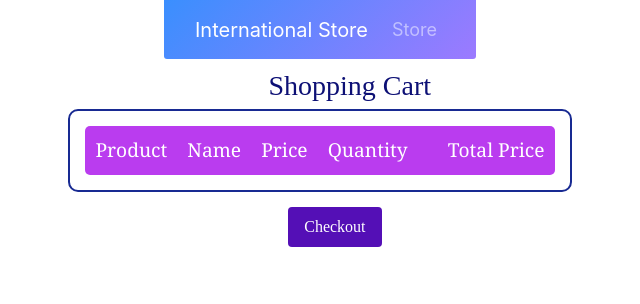
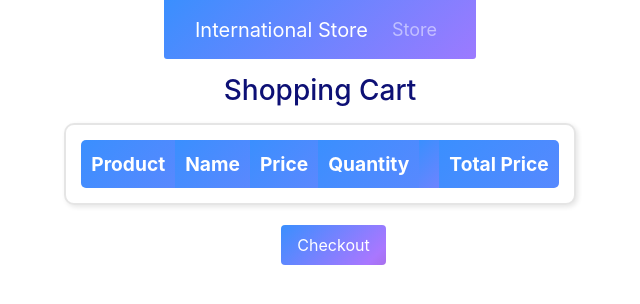
Before and after one commit to Hossein-MJafari/Project-2, a Flask app: page /shopping_cart in a window 1280 px wide. Shown: the top 304 px of the page, without its empty margins (320-960 px from the left). Run offline with Flask 3, Linux system fonts and the light colour scheme; data that the repository does not hold is empty; some libraries are stand-ins or nearby versions.

Commit message:
edited some styles.
-fixed some style irregularities.
-added the ability to view each item's description with hovering over the image.

```diff
--- a/website/static/css/cart_style.css
+++ b/website/static/css/cart_style.css
@@ -20,20 +20,15 @@ body {
     background-size: 250%;
 }
 
-.container {
-    margin-top: 50px;
-}
-
 .ShoppingCart {
-    float: left;
+    text-align: center;
     color: #0d1075;
-    margin-top: 5px;
-    margin-left: 200px;
-    font-family: 'Times New Roman', Times, serif;
+    margin: 15px;
 }
 
 .container {
-    border: 2px solid rgb(24, 42, 146);
+    border: 2px solid rgba(0, 0, 0, .1);
+    box-shadow: 2px 2px 5px rgba(0, 0, 0, .1);
     padding: 15px;
     margin-right: 180px;
     border-radius: 10px;
@@ -59,19 +54,19 @@ body {
 }
 
 .btn_area input[type="submit"] {
-    background-color: #540fb6;
+    background-image: linear-gradient(135deg, #3a8ffe, #a977ff, #a1498b);
+    background-size: 200%;
+    transition: background-position .3s;
     color: rgb(255, 255, 255);
     border: none;
     padding: 8px 16px;
     cursor: pointer;
     border-radius: 4px;
-    margin-right: 5px;
-    font-family: 'Times New Roman', Times, serif;
+    margin: 5px;
 }
 
 .btn_area input[type="submit"]:hover {
-    background-color: #d1bef1;
-    color: #540fb6;
+    background-position: right;
 }
 
 table {
@@ -82,19 +77,19 @@ table {
 }
 
 th {
-    text-align: center;
+    text-align: center !important;
     padding: 10px;
-    font-family: Georgia, 'Times New Roman', Times, serif;
-    font-weight: 200;
+    font-weight: bold;
     font-size: larger;
-    background-color: #ba3cef;
+    background-image: linear-gradient(135deg, #3a8ffe, #a977ff);
+    background-size: 500%;
     color: white;
 }
 
 td {
     text-align: center;
     padding: 10px;
-    font-family: Georgia, 'Times New Roman', Times, serif;
+    font-weight: bold !important;
     font-weight: 200;
 }
 
@@ -107,11 +102,14 @@ tr:hover {
 }
 
 .remove-product {
-    border-radius: 4px;
+    padding: 2px 5px;
+    border-radius: 5px;
     float: center;
     width: 65%;
     color: #ffffff;
-    background-color: #fb7171
+    background-color: #fb7171;
+    border:#000 solid 1px;
+    box-shadow: 2px 2px 5px rgba(0, 0, 0, .1);
 }
 
 .remove-product:hover {
@@ -120,15 +118,21 @@ tr:hover {
 }
 
 .increase {
-    border-radius: 4px;
+    margin: auto 3px;
+    border-radius: 5px;
     width: 15%;
     background-color: #b4eada;
     color: #000;
+    border:#000 solid 1px;
+    box-shadow: 2px 2px 5px rgba(0, 0, 0, .1);
 }
 
 .decrease {
-    border-radius: 4px;
+    margin: auto 3px;
+    border-radius: 5px;
     width: 15%;
     background-color: #eac5c5;
     color: #000;
+    border:#000 solid 1px;
+    box-shadow: 2px 2px 5px rgba(0, 0, 0, .1);
 }
--- a/website/templates/cart.html
+++ b/website/templates/cart.html
@@ -12,7 +12,9 @@
 {% endblock menu %}
 
 {% block content %}
-    <div class="ShoppingCart"><h3>Shopping Cart</h3></div>
+    <div class="ShoppingCart">
+        <h3>Shopping Cart</h3>
+    </div>
     <div class="container">
         <div class="product">
             <table>
--- a/website/templates/main_page.html
+++ b/website/templates/main_page.html
@@ -28,7 +28,11 @@
 		<div class="container">
 			{% for item in items %}
 			<div class="item-box" style="position: relative">
-				<img src="{{ url_for('static', filename=item[4]) }}" />
+
+        <div class="img-description">
+          <img src="{{ url_for('static', filename=item[4]) }}" />
+          <div class="info">{{ item[5] }}</div>
+        </div>
 				<h3>{{ item[1] }}</h3>
 				<p>{{ item[2] }}$</p>
 				<p>{{ item[6] }} IRR</p>
--- a/website/views.py
+++ b/website/views.py
@@ -17,6 +17,8 @@ def add_product():
         product_price = request.form.get("product_price")
         product_stock = request.form.get("product_stock")
         product_info = request.form.get("product_info")
+        if product_info == "":
+            product_info = "No Description!"
         img_file = request.files['img_file']
         img_link = request.form.get("img_link")
         filename = img_file.filename
```
Also changed, not shown: website/static/css/main_page_style.css (+29 -4 lines), website/cart.db, website/mainDB.db.
